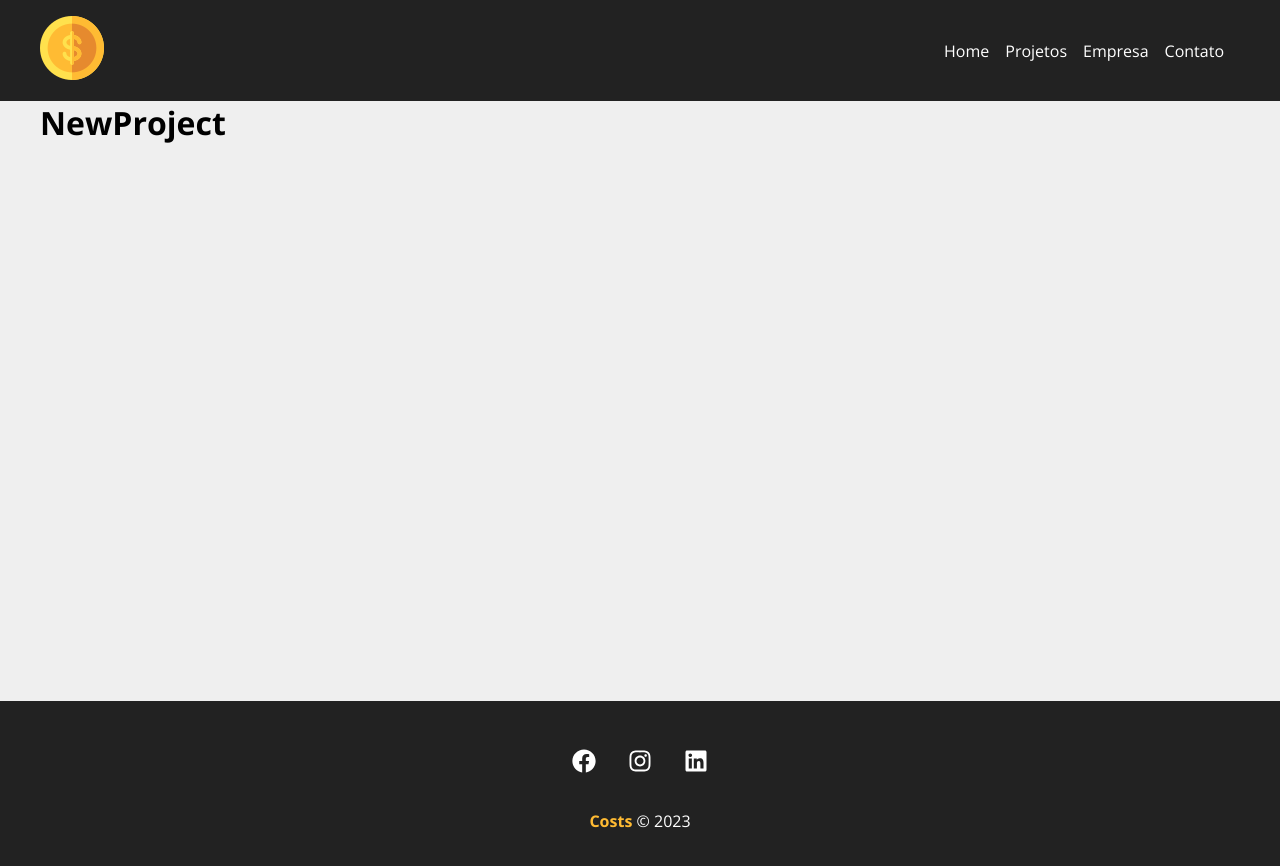
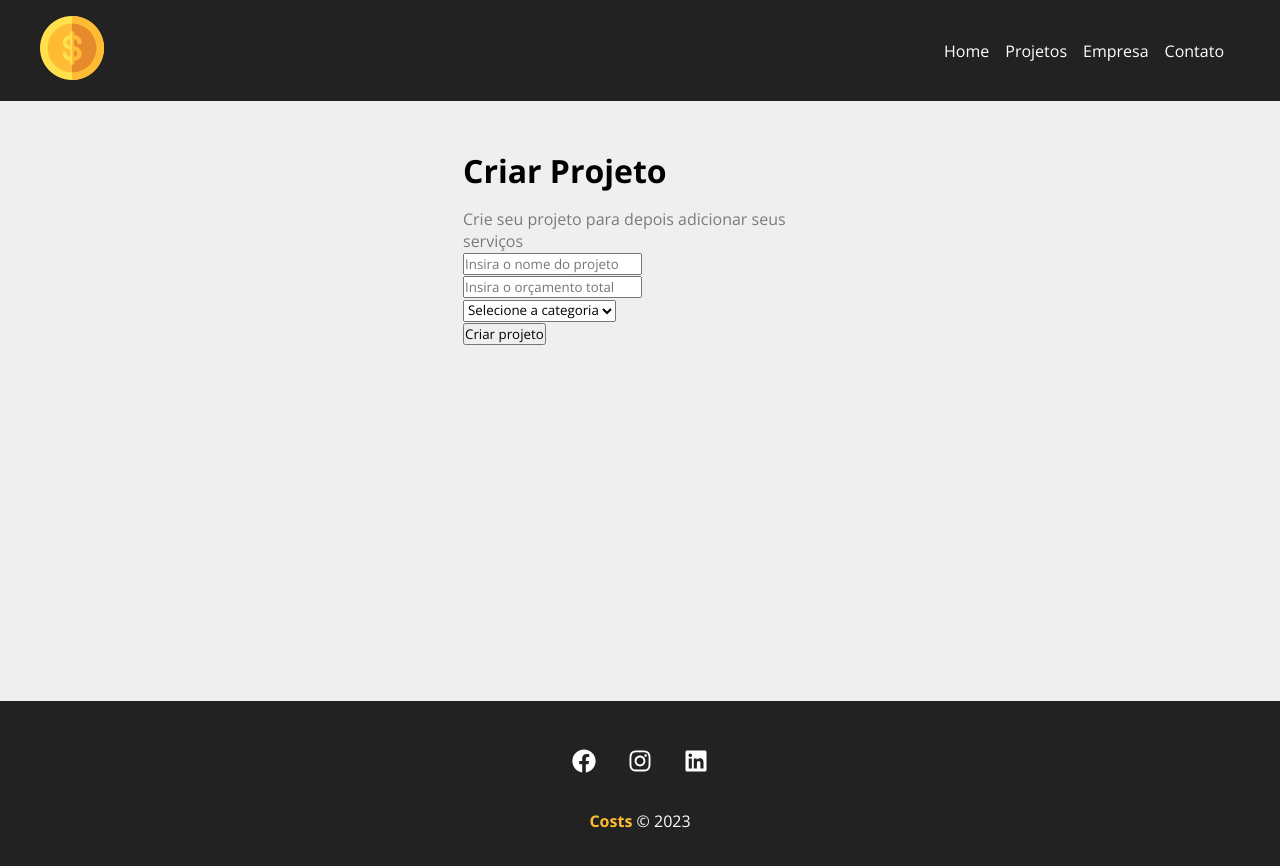
Before and after one commit to pedrogrigorio/React-Course, a React (Create React App) app in the folder cost/: page /newproject in a window 1280 px wide. Shown: the top 866 px of the page. Built offline with nearby package versions, Linux system fonts and the light colour scheme.

Commit message:
form page

```diff
--- a/cost/src/components/pages/NewProject.js
+++ b/cost/src/components/pages/NewProject.js
@@ -1,8 +1,13 @@
+import ProjectForm from '../project/ProjectForm'
+import styles from './NewProject.module.css'
+
 function NewProject(){
 
     return (
-        <div>
-            <h1>NewProject</h1>
+        <div className={styles.newproject_container}>
+            <h1>Criar Projeto</h1>
+            <p>Crie seu projeto para depois adicionar seus serviços</p>
+            <ProjectForm />
         </div>
     )
 }
--- /dev/null
+++ b/cost/src/components/pages/NewProject.module.css
@@ -0,0 +1,13 @@
+.newproject_container{
+    width: 450px;
+    margin: 0 auto;
+    padding: 3em;
+}
+
+.newproject_container h1{
+    margin-bottom: 0.5em;
+}
+
+.newproject_container p{
+    color: #7b7b7b;
+}
--- /dev/null
+++ b/cost/src/components/project/ProjectForm.js
@@ -0,0 +1,24 @@
+function ProjectForm(){
+
+    return(
+        <form>
+            <div>
+                <input type="text" placeholder="Insira o nome do projeto" />
+            </div>
+            <div>
+                <input type="number" placeholder="Insira o orçamento total" />
+            </div>
+            <div>
+                <select name="category_id">
+                    <option disabled selected>Selecione a categoria</option>
+                </select>
+            </div>
+            <div>
+                <input type="submit" value="Criar projeto" />
+            </div>
+
+        </form>
+    )
+}
+
+export default ProjectForm
```
